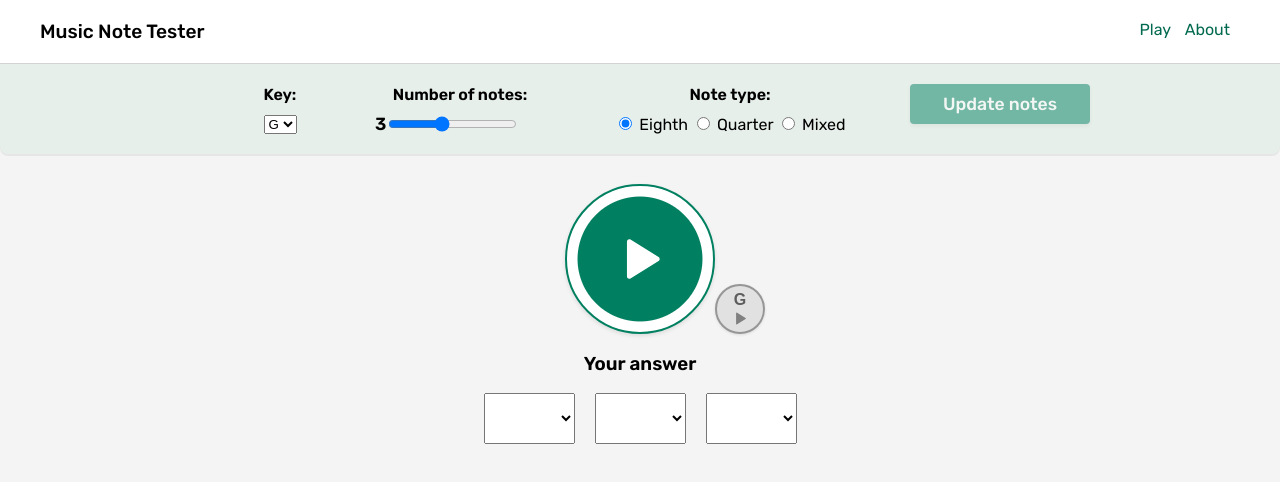
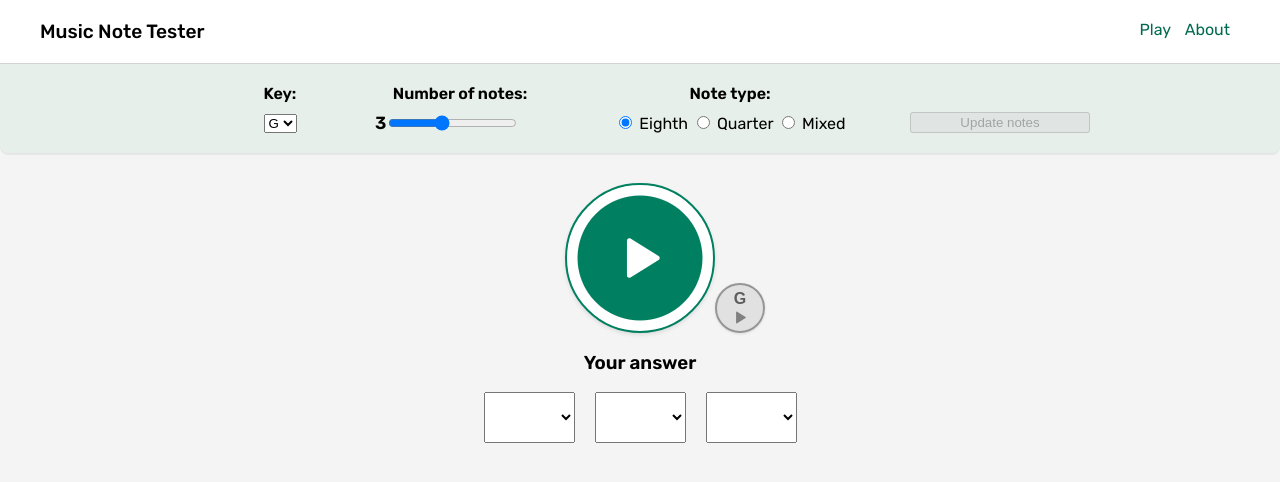
Before and after one commit to emikjackson/music-notes, a SvelteKit app: page / in a window 1280 px wide. Shown: the top 482 px of the page. Built offline with nearby package versions, Linux system fonts and the light colour scheme.

Commit message:
try removing button

```diff
--- a/src/routes/+page.svelte
+++ b/src/routes/+page.svelte
@@ -1,9 +1,8 @@
 <script>
   import { getRandomNotes, addPlayProperties, getRootNote, compareNotesToAnswer } from '$lib/helpers/notes.js'
   import { GScale } from '$lib/constants/notes.js'
-  import { getS } from '$lib/helpers/strings.js';
   import { timer } from '../stores.js';
-  import Button from '$lib/Button.svelte';
+  // import Button from '$lib/Button.svelte';
   import playIcon from '$lib/assets/play.svg';
   import pauseIcon from '$lib/assets/pause.svg';
   import playIconGrey from '$lib/assets/play_grey.svg';
@@ -124,7 +123,7 @@
         Mixed
       </label>
     </div>
-    <Button disabled={!fieldsChanged} on:click={handleUpdateNotes}>Update notes</Button>
+    <button disabled={!fieldsChanged} on:click={handleUpdateNotes}>Update notes</button>
   </div>
 </div>
 
@@ -168,23 +167,23 @@
 
     {#if compareNotesToAnswer(notes, answerArray)}
       <p class="correct-msg">Huzzah!!! You got it right!</p>
-      <Button on:click={handleUpdateNotes}>
+      <button on:click={handleUpdateNotes}>
         Get new notes
-      </Button>
+      </button>
     {:else}
       {#if !revealAnswer}
         <p class="incorrect-msg">Hmmm... not quite right...</p>
-        <Button linkLike on:click={() => revealAnswer = !revealAnswer}>
+        <button linkLike on:click={() => revealAnswer = !revealAnswer}>
           I give up! Show me the answer.
-        </Button>
+        </button>
       {:else}
         <p>The correct answer was ...</p>
         <p class="notes-answer">
           {notes.map(note => `${note.num} ${note.value}`).join(', ')}
         </p>
-        <Button on:click={handleUpdateNotes}>
+        <button on:click={handleUpdateNotes}>
           Get new notes
-        </Button>
+        </button>
       {/if}
     {/if}
 
```
